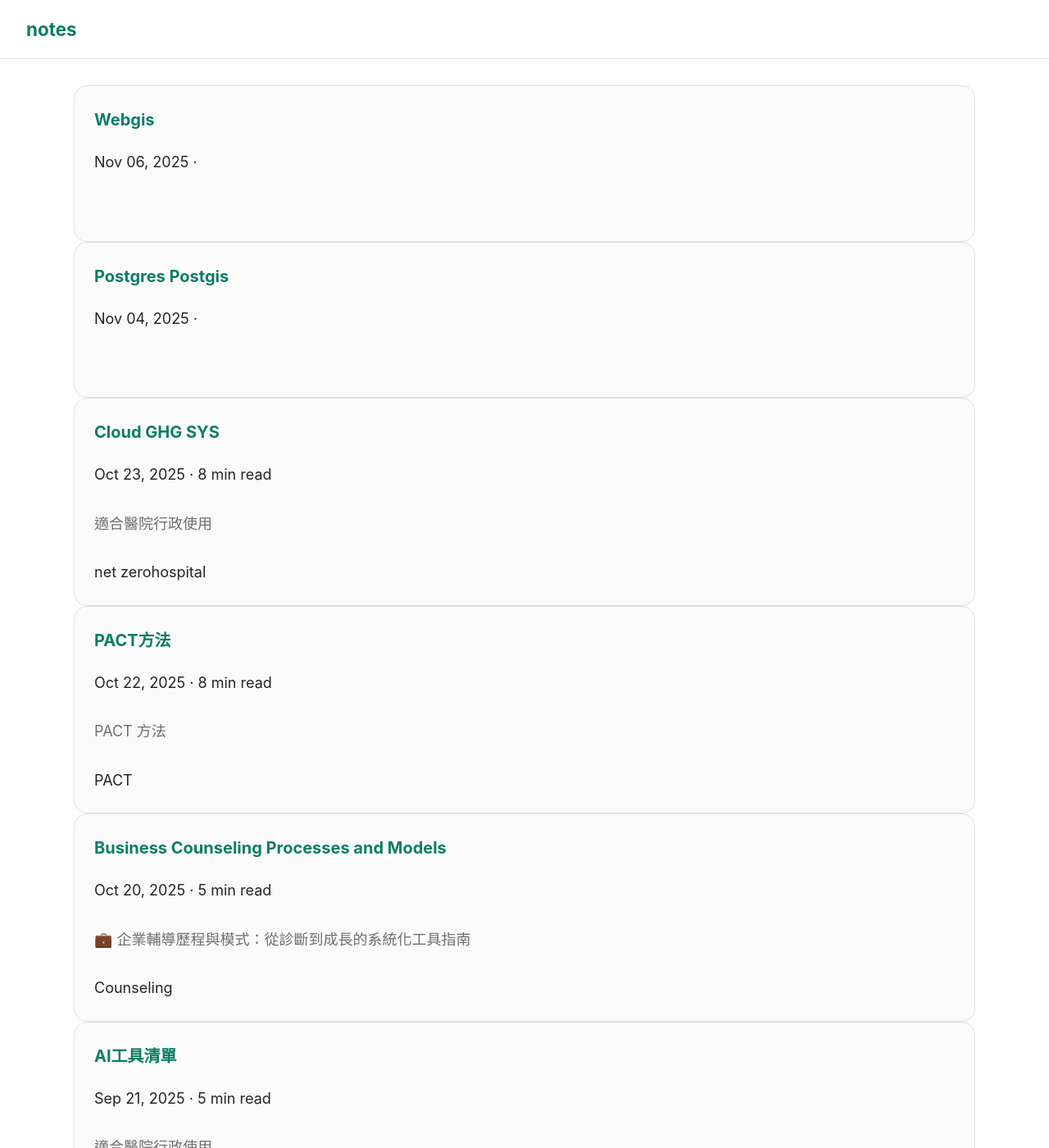
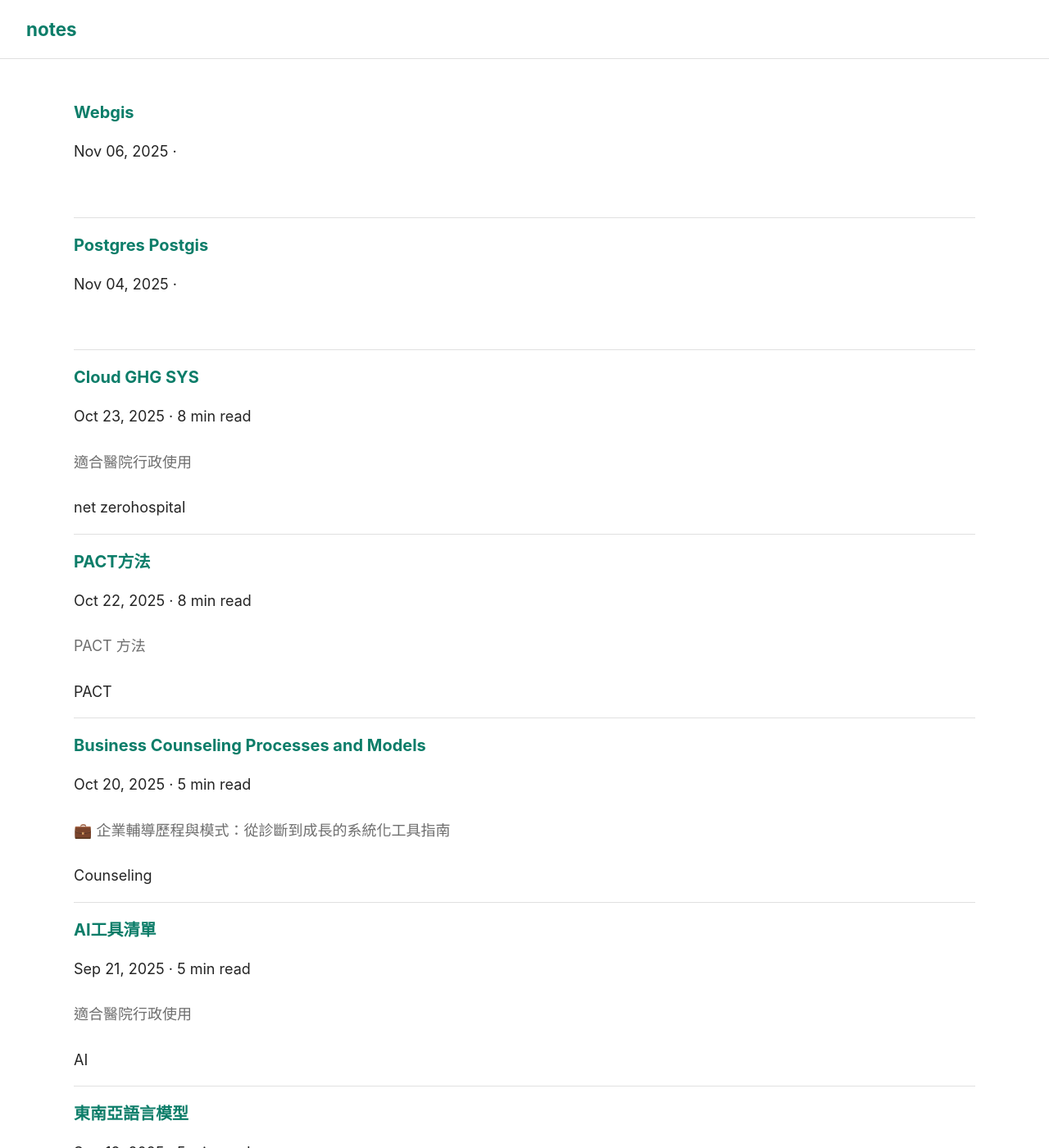
Before and after one commit to linjose/notes, a Jekyll site: the page built from index.html, in a window 1280 px wide and 1400 px high. Shown: the whole window at 82% size. Built offline with Jekyll 4.4.1, drawn with Linux system fonts in a browser that asks for light colours; the list of posts is cut into pages by our own code.

Commit message:
Update style.css

```diff
--- a/assets/css/style.css
+++ b/assets/css/style.css
@@ -140,15 +140,21 @@ article.post h1 {
 }
 
 /* === 卡片樣式 === */
-.card,
-.post-card {
+.card, .post-card {
   display: grid;
-  gap: 10px;
-  padding: 24px;
-  background: var(--card);
-  border: 1px solid var(--border);
-  border-radius: 16px;
+  gap: 6px; /* 間距可以稍微縮小，看起來更緊湊 */
+  padding: 16px 0; /* 移除左右 padding，保留上下空間 */
+  background: none; /* 不要卡片底色 */
+  border: none; /* 移除整框邊線 */
+  border-radius: 0; /* 移除圓角 */
+  border-bottom: 1px solid var(--border, #ddd); /* 加一條底線作分隔 */
 }
+
+/* 可選：讓最後一張不畫底線 */
+.card:last-child, .post-card:last-child {
+  border-bottom: none;
+}
+
 
 .post-card {
   display: flex;
```
